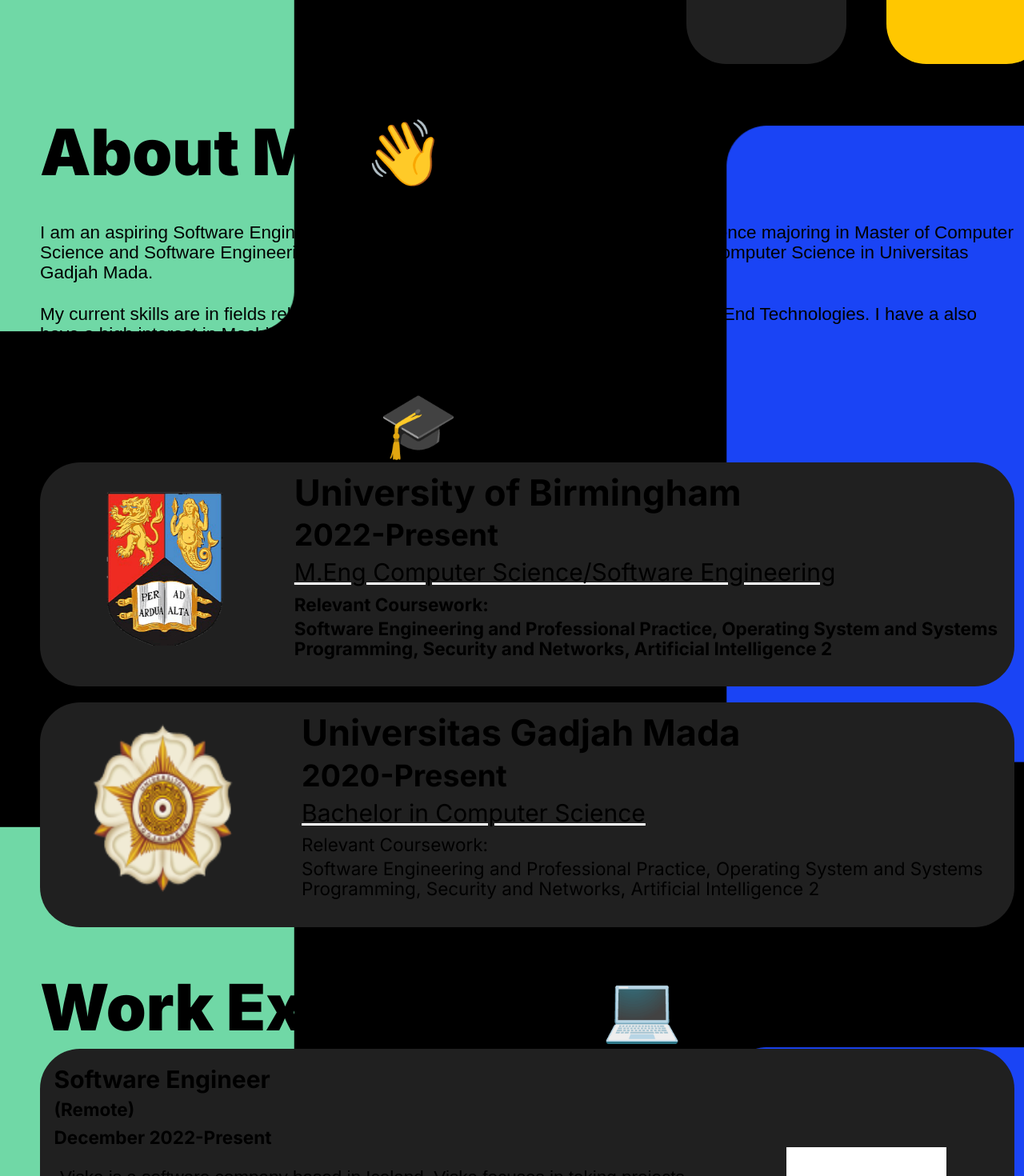
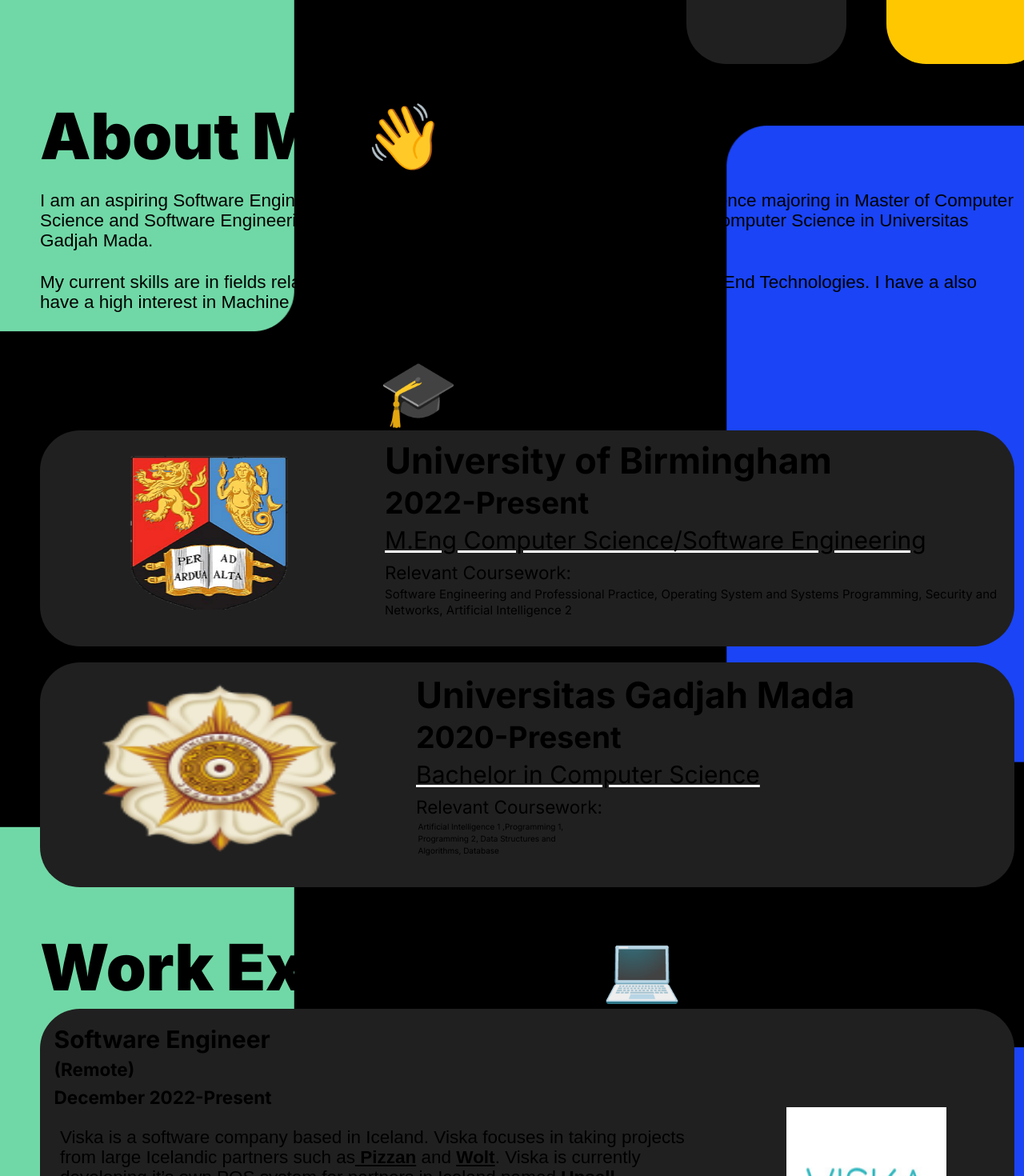
Before and after one commit to Dwikavindra/portofolio, a Next.js app: page / in a window 1280 px wide. Shown: the part 680-2150 px from the top of the page at 80% size. Built offline with nearby package versions, Linux system fonts and the light colour scheme.

Commit message:
fixed text size

```diff
--- a/components/AboutMe/About.tsx
+++ b/components/AboutMe/About.tsx
@@ -4,7 +4,7 @@
       <h1 className="mt-24 text-7xl font-bold lg:hidden ">Hi 👋 !</h1>
       <h1 className=" text-7xl font-bold lg:hidden ">My name is</h1>
       <h1 className=" text-7xl font-bold lg:hidden">Dwikavindra</h1>
-      <h1 className="mt-20 hidden lg:flex text-9xl leading-normal font-black ">
+      <h1 className=" text-7xl mt-20 hidden lg:flex lg:text-9xl leading-normal font-black ">
         About Me 👋
       </h1>
       <p className="text-4xl font-arial mt-11 leading-normal md:text-4xl">
--- a/components/Education/Education.tsx
+++ b/components/Education/Education.tsx
@@ -8,7 +8,7 @@
       <h1
         id="education"
         style={{ scrollMargin: "1em" }}
-        className="text-9xl mt-24  font-black "
+        className="text-7xl mt-24  font-black lg:text-9xl "
       >
         Education 🎓
       </h1>
--- a/components/Education/UGM.tsx
+++ b/components/Education/UGM.tsx
@@ -22,12 +22,7 @@
             <h4 className=" text-4xl mt-5  pl-1 md:pl-0">
               Relevant Coursework:
             </h4>
-            <p className="hidden text-4xl mt-2 md:flex">
-              Software Engineering and Professional Practice, Operating System
-              and Systems Programming, Security and Networks, Artificial
-              Intelligence 2
-            </p>
-            <p className="text-2xl md:hidden mt-2 pl-1">
+            <p className="text-2x mt-2 pl-1">
               Artificial Intelligence 1 ,Programming 1, <br></br>Programming 2,
               Data Structures and<br></br> Algorithms, Database
             </p>
--- a/components/Education/UoB.tsx
+++ b/components/Education/UoB.tsx
@@ -18,10 +18,10 @@
             M.Eng Computer Science/Software Engineering
           </a>
           <div className="flex flex-col text-left">
-            <h4 className=" text-4xl mt-5 font-bold pl-7 md:pl-0">
+            <h4 className=" text-4xl mt-5  pl-7 md:pl-0">
               Relevant Coursework:
             </h4>
-            <p className="hidden text-4xl mt-2 font-bold md:flex">
+            <p className="hidden text-2xl mt-2  md:flex">
               Software Engineering and Professional Practice, Operating System
               and Systems Programming, Security and Networks, Artificial
               Intelligence 2
--- a/components/Projects/Projects.tsx
+++ b/components/Projects/Projects.tsx
@@ -8,7 +8,7 @@
       <h1
         id="projects"
         style={{}}
-        className="text-7xl mt-24  font-black lg:text-center lg:justify-center "
+        className="text-7xl mt-24  font-black lg:text-center lg:justify-center lg:text-9xl "
       >
         Projects 📝
       </h1>
--- a/components/Socials/Socials.tsx
+++ b/components/Socials/Socials.tsx
@@ -2,7 +2,9 @@
 export default function Socials() {
   return (
     <div id="socials" style={{ scrollMargin: "1em" }}>
-      <h1 className="text-7xl font-bold gap-5 text-center mt-10">Socials 💬</h1>
+      <h1 className="text-7xl font-bold gap-5 text-center mt-10 lg:text-9xl">
+        Socials 💬
+      </h1>
       <div className="flex flex-row text-center justify-evenly mt-10">
         <a href="https://github.com/Dwikavindra" target="_blank">
           <div className="relative w-[60px] h-[60px] lg:w-[148px] lg:h-[148px] mt-10 ">
--- a/components/WorkExperience/WorkExperience.tsx
+++ b/components/WorkExperience/WorkExperience.tsx
@@ -11,7 +11,7 @@
       <h1
         id="workexperience"
         style={{ scrollMargin: "1em" }}
-        className="text-9xl mt-24  font-black "
+        className="text-7xl mt-24  font-black lg:text-9xl "
       >
         Work Experience 💻
       </h1>
```
